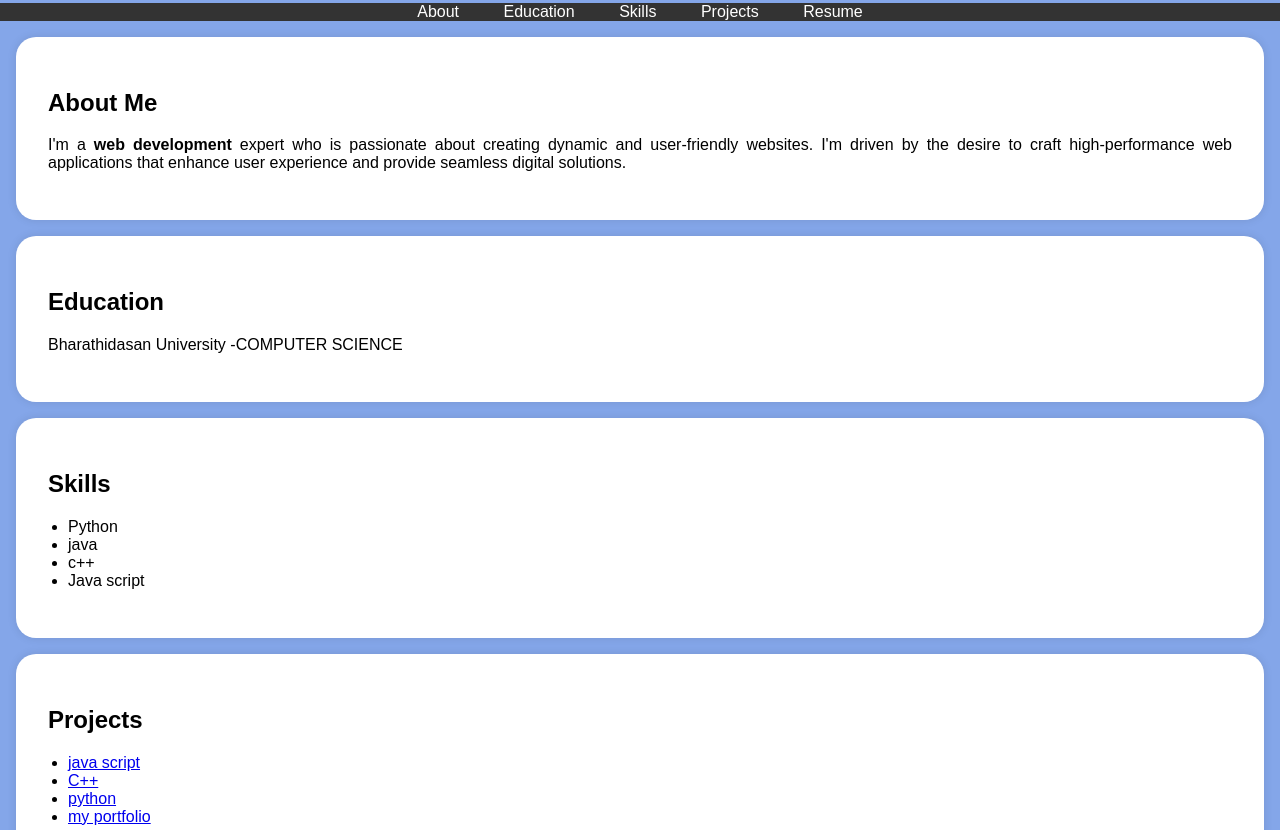
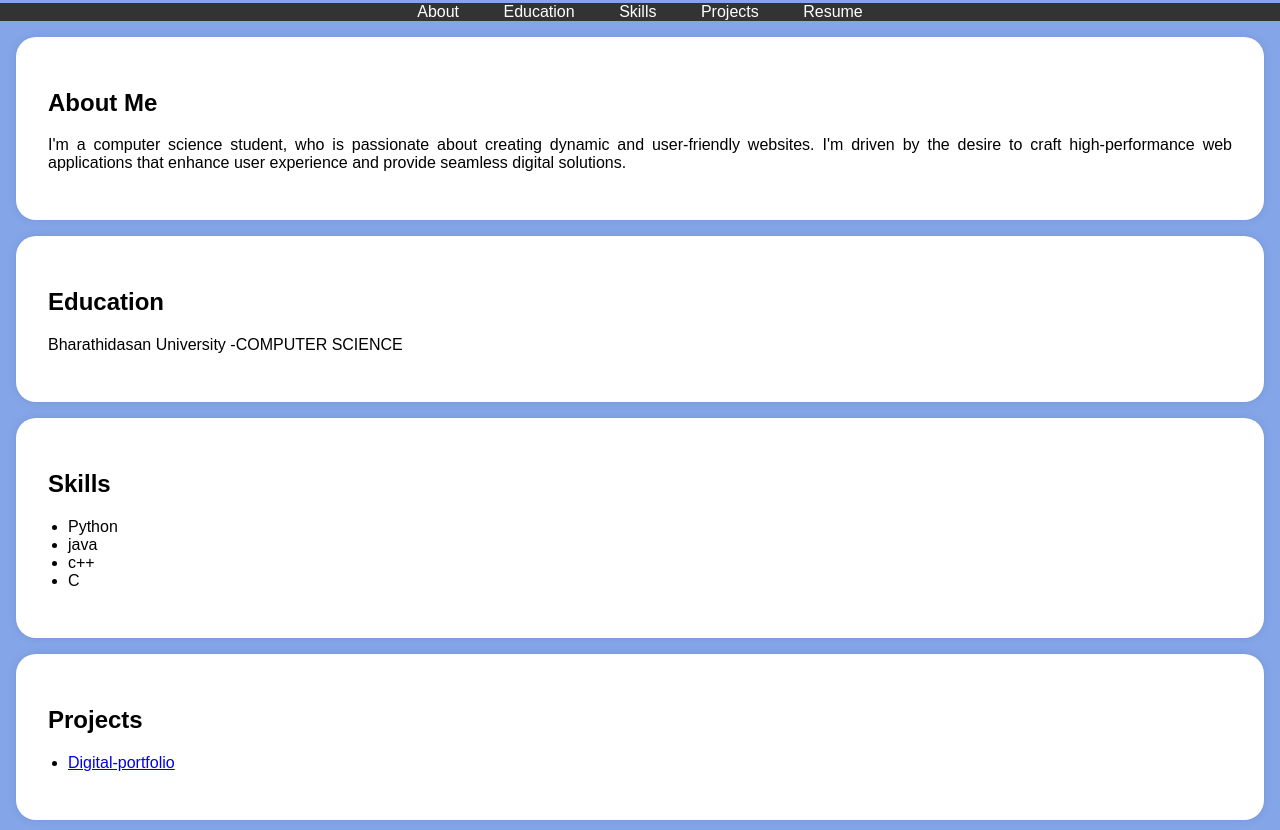
Before and after one commit to sneka563/digital-portfolio, a plain HTML site: page index.html in a window 1280 px wide. Shown: the part 210-1040 px from the top of the page. Drawn offline with Linux system fonts and the light colour scheme.

Commit message:
Update index.html

```diff
--- a/index.html
+++ b/index.html
@@ -115,7 +115,7 @@
     <section id="about">
         <div class="section-content">
             <h2>About Me</h2>
-            <p>I'm a <b>web development</b> expert who is passionate about creating dynamic and user-friendly websites.
+            <p>I'm a computer science student, who is passionate about creating dynamic and user-friendly websites.
                 I'm driven by the desire to craft high-performance web applications that enhance user experience and provide
                  seamless digital solutions.</p>
 
@@ -140,11 +140,9 @@
 
 
                 <li>Python</li>
-
-
                 <li>java</li>
                 <li>c++</li>
-                <li>Java script</li>
+                <li>C</li>
             </ul>
         </div>
     </section>
@@ -153,12 +151,8 @@
         <div class="section-content">
             <h2>Projects</h2>
             <ul>
-                <li><a href="#">java script</a></li>
-                <li><a href="#">C++</a></li>
-                <li><a href="#">python
-         </a></li>
-                <li><a href="#">my portfolio</a></li>
-                <!-- Add more project links here -->
+                <li><a href="#">Digital-portfolio</a></li>
+        <!-- Add more project links here -->
             </ul>
         </div>
     </section>
```
